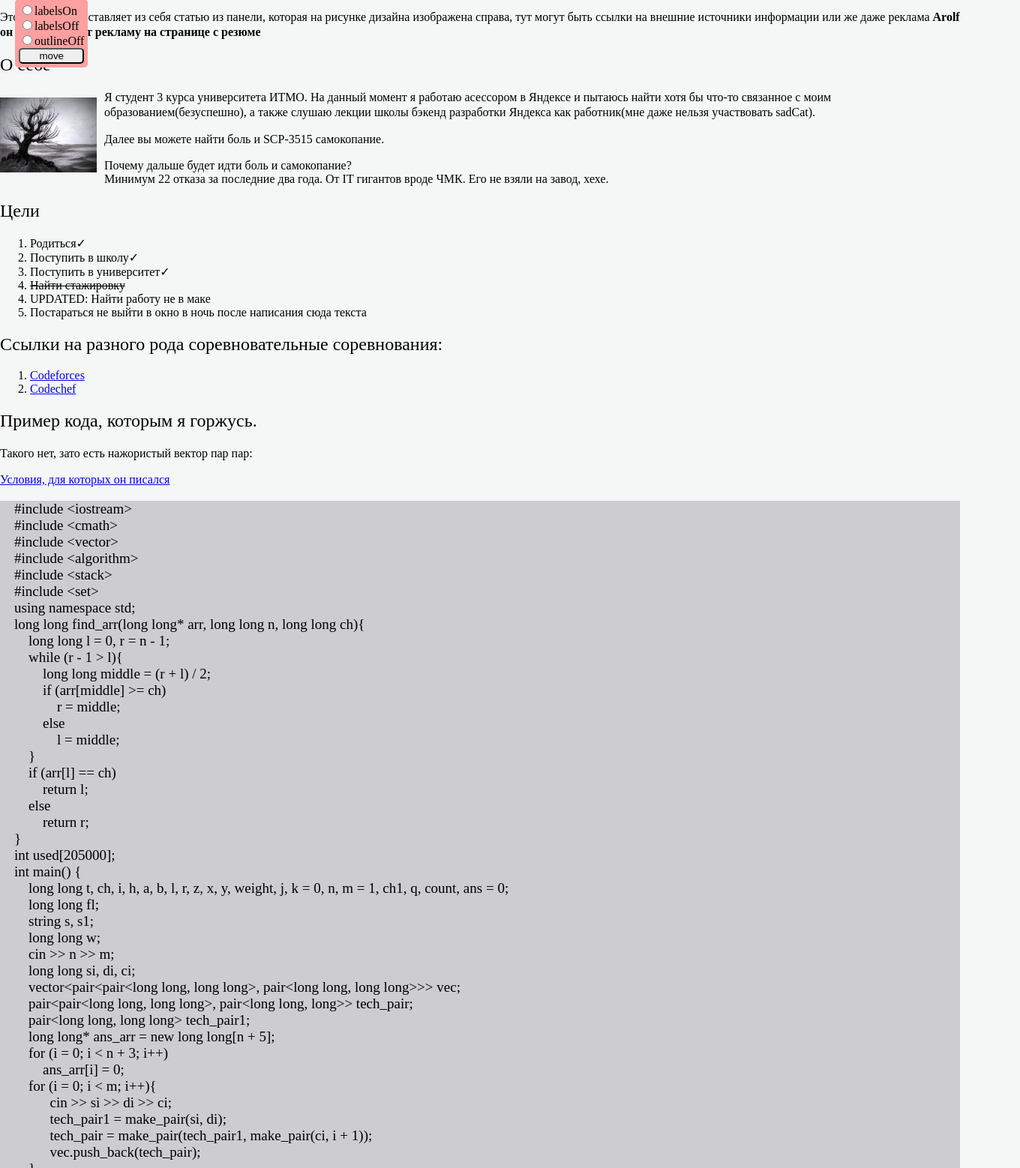
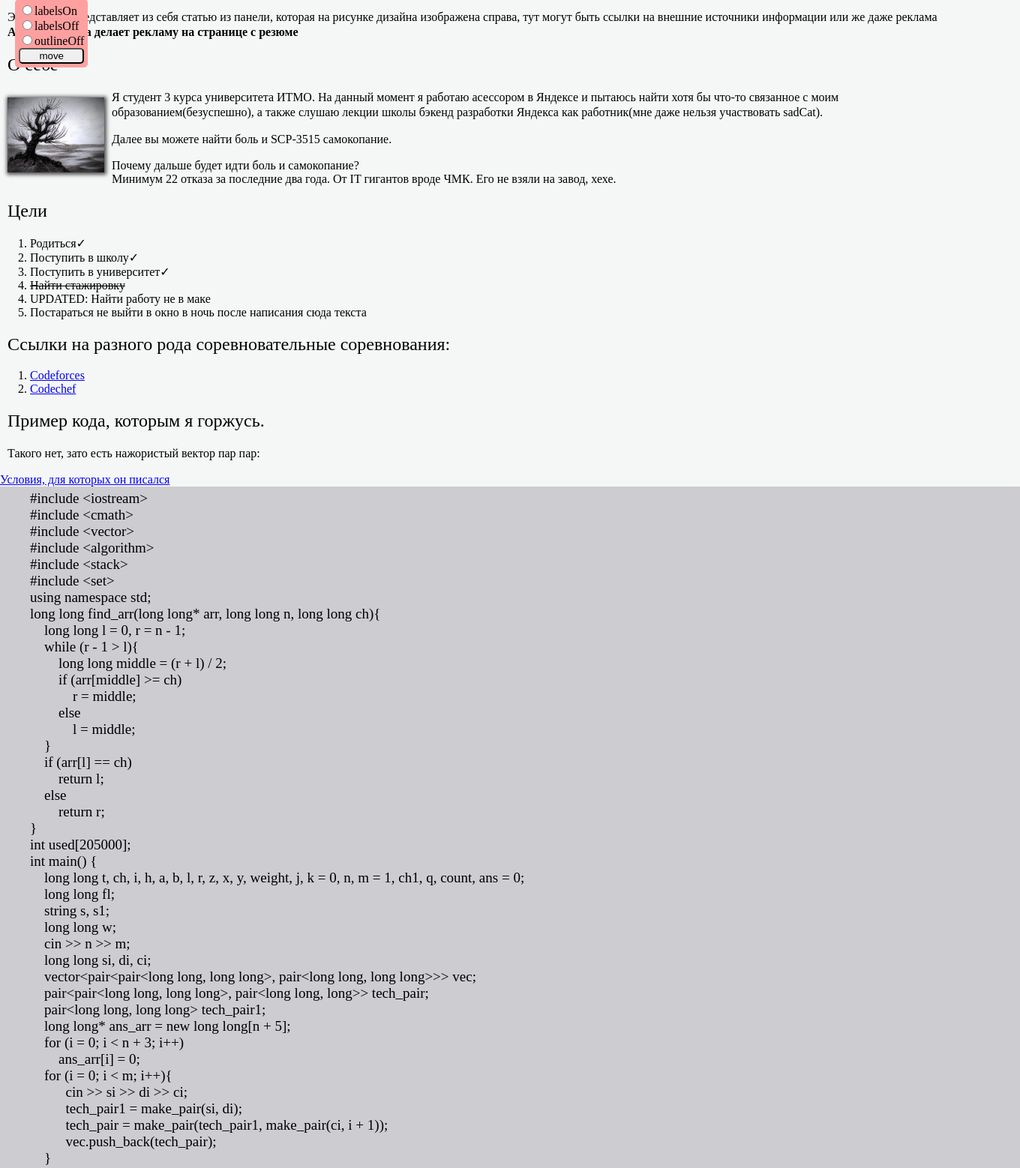
Before and after one commit to DG-GDST/DG-GDST.github.io, a plain HTML site: page index.html in a window 1280 px wide. Shown: the part 21-1579 px from the top of the page at 75% size, 1360 px wide, since content can reach past the window. Drawn offline with Linux system fonts and the light colour scheme; a small style sheet from the web is missing.

Commit message:
1-5 tasks 2nd lab added

```diff
--- a/main.css
+++ b/main.css
@@ -2,7 +2,6 @@ body{
     background-color: #f5f7f7;
     margin: 0;
 }
-
 
 .navigation{
     display: inline-block;
@@ -10,12 +9,15 @@ body{
     width: 100%;
 }
 
+
 h2{
+    margin-left: 10px;
     font-weight: lighter;
     text-align: left;
 }
 
 p{
+    margin-left: 10px;
     line-height: 20px;
 }
 
@@ -26,12 +28,15 @@ p{
 
 .scp3515{
     float: left;
-    margin: 10px 10px 10px 0;
+    margin: 10px 10px 10px 10px;
+    box-shadow: 1px 1px 5px 2px rgb(80, 80, 80);
 }
 
 .format_code{
     background-color: #ccccd1;
     width: 100%;
+    margin: 0;
+    padding: 5px 40px;
     font-family: "hack";
     font-size: 19px;
 }
```
Also changed, not shown: index.html (+2 -1 lines).
